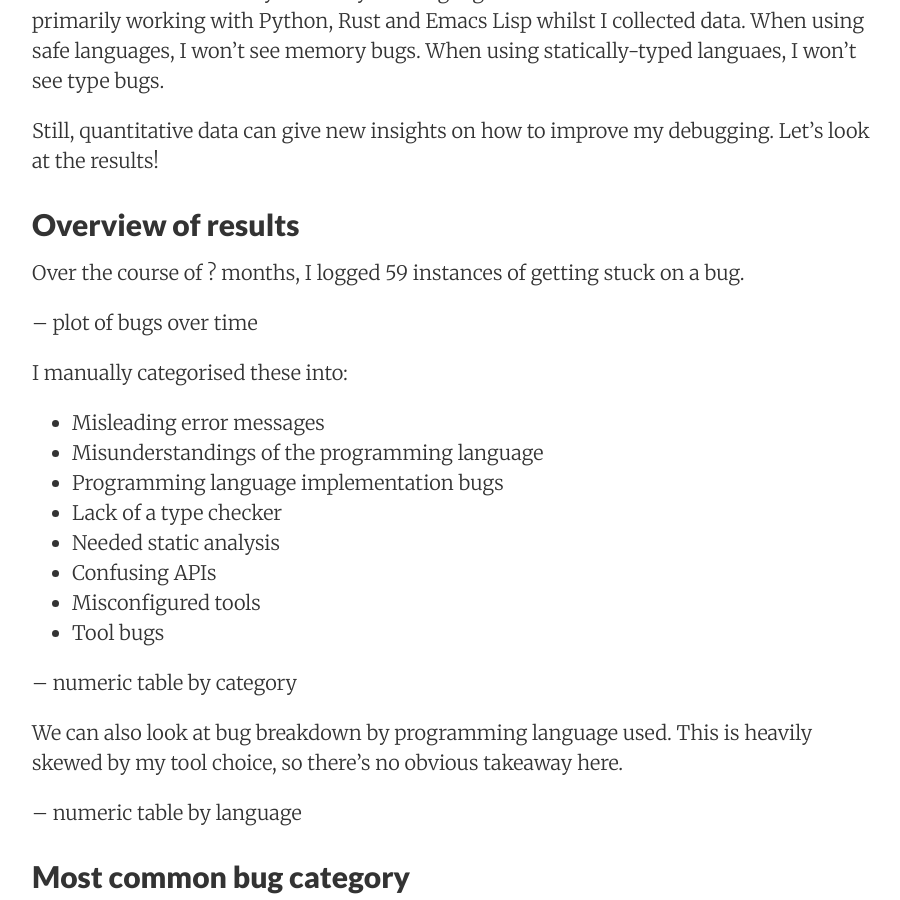
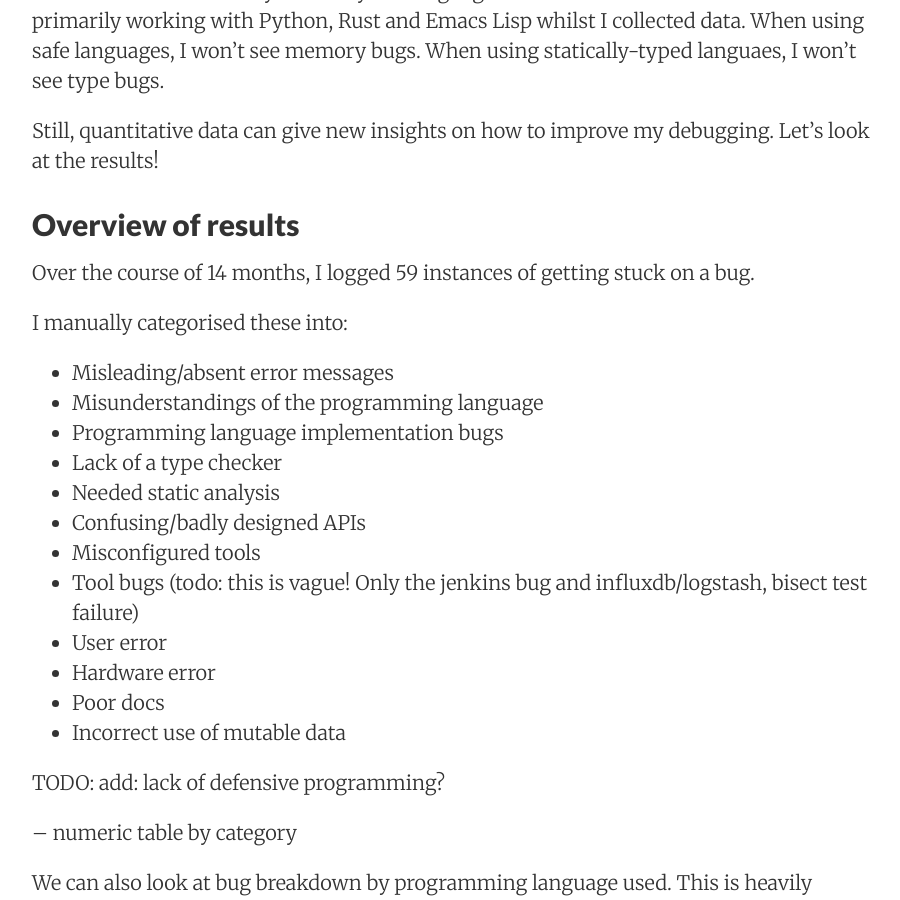
Before and after one commit to Wilfred/wilfred.github.com, a Jekyll site: the page built from _posts/2016-07-19-quantitative-debugging.markdown, in a window 1280 px wide and 900 px high, scrolled down 1424 px. Shown: the whole window, without its empty margins (188-1088 px from the left). Built offline with Jekyll 4.4.1, drawn with Linux system fonts in a browser that asks for light colours; nearby versions of some CDN libraries; some of the changed text lies outside the part shown.

Commit message:
second draft

```diff
--- a/_posts/2016-07-19-quantitative-debugging.markdown
+++ b/_posts/2016-07-19-quantitative-debugging.markdown
@@ -51,21 +51,26 @@ debugging. Let's look at the results!
 
 ## Overview of results
 
-Over the course of ? months, I logged 59 instances of getting stuck on
+Over the course of 14 months, I logged 59 instances of getting stuck on
 a bug.
-
--- plot of bugs over time
 
 I manually categorised these into:
 
-* Misleading error messages
+* Misleading/absent error messages
 * Misunderstandings of the programming language
 * Programming language implementation bugs
 * Lack of a type checker
 * Needed static analysis
-* Confusing APIs
+* Confusing/badly designed APIs
 * Misconfigured tools
-* Tool bugs
+* Tool bugs (todo: this is vague! Only the jenkins bug and
+  influxdb/logstash, bisect test failure)
+* User error
+* Hardware error
+* Poor docs
+* Incorrect use of mutable data
+
+TODO: add: lack of defensive programming?
 
 -- numeric table by category
 
```
